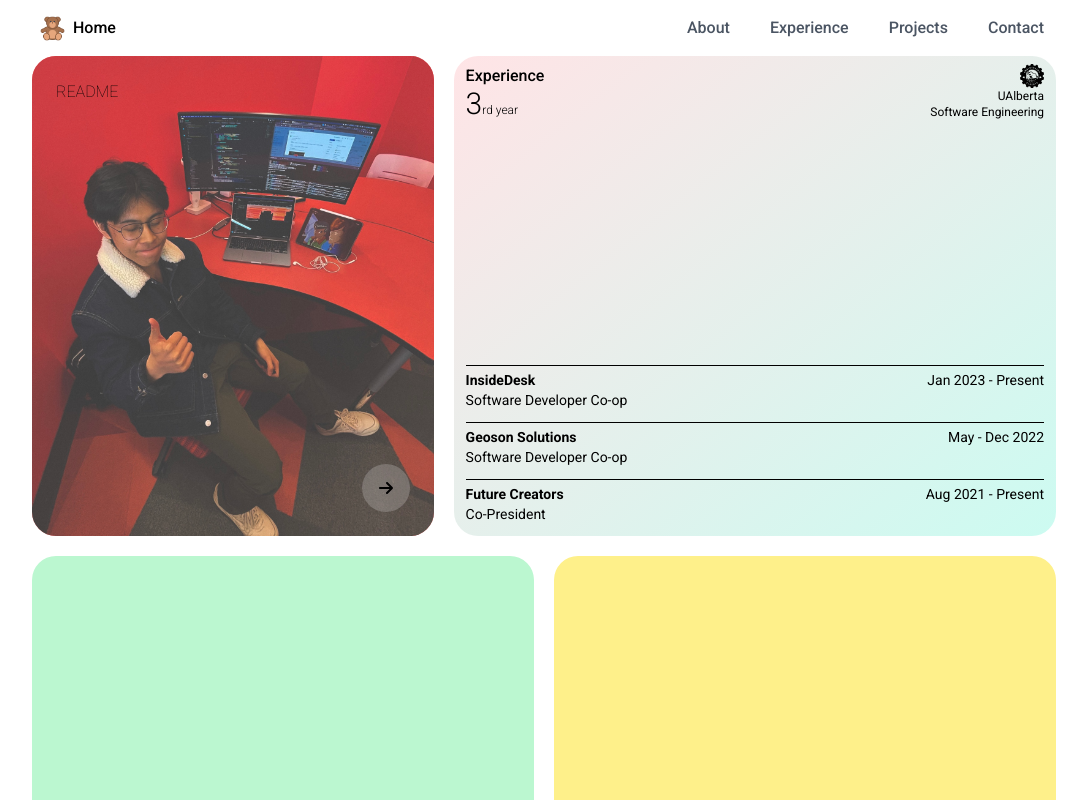
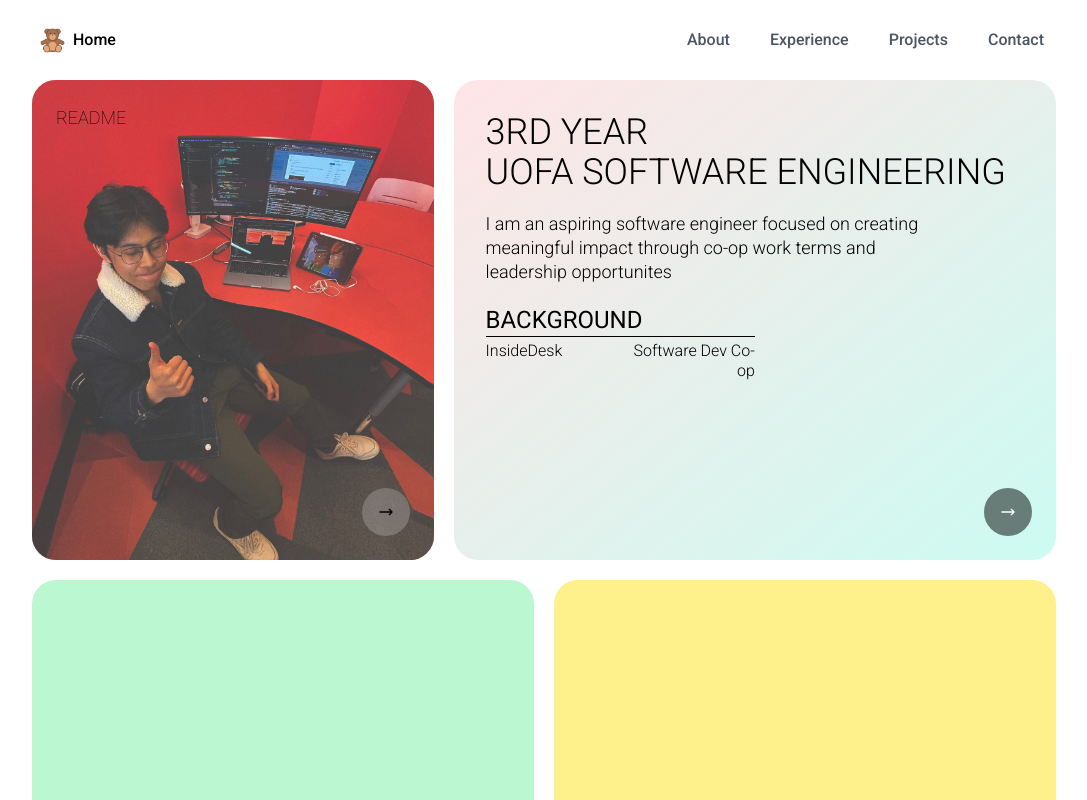
Before and after one commit to jdrco/self-portfolio, a Next.js app: page / in a window 1280 px wide. Shown: the top 800 px of the page, without its empty margins (96-1183 px from the left). Built offline with nearby package versions, Linux system fonts and the light colour scheme.

Commit message:
Refactored the Experience widget but not done yet lol

```diff
--- a/components/Navbar.js
+++ b/components/Navbar.js
@@ -9,7 +9,7 @@ const Navbar = () => {
   const [isOpen, setIsOpen] = useState(false);
 
   return (
-    <div className="my-2">
+    <div className="my-5">
       <div className="flex justify-between items-center">
         <div className="flex items-center gap-2 h-full ml-2">
           <Image
@@ -113,25 +113,25 @@ const Navbar = () => {
         </div>
       </div>
 
-      <div className={`${isOpen ? 'block' : 'hidden'} md:hidden`}>
+      <div className={`${isOpen ? 'block' : 'hidden'} md:hidden w-1/2 ml-auto `}>
         <div className="px-2 pt-2 pb-3 sm:px-3">
           <Link href="/about">
-            <a className=" block px-3 py-2 rounded-md text-base font-medium">
+            <a className="text-right block px-3 py-2 rounded-md text-base font-medium">
               About
             </a>
           </Link>
           <Link href="/experience">
-            <a className=" block px-3 py-2 rounded-md text-base font-medium">
+            <a className="text-right block px-3 py-2 rounded-md text-base font-medium">
               Experience
             </a>
           </Link>
           <Link href="/projects">
-            <a className="hover:text block px-3 py-2 rounded-md text-base font-medium">
+            <a className="text-right hover:text block px-3 py-2 rounded-md text-base font-medium">
               Projects
             </a>
           </Link>
           <Link href="/contact">
-            <a className=" block px-3 py-2 rounded-md text-base font-medium">
+            <a className="text-right block px-3 py-2 rounded-md text-base font-medium">
               Contact
             </a>
           </Link>
--- a/components/widgets/Experience.js
+++ b/components/widgets/Experience.js
@@ -1,63 +1,31 @@
-import Image from "next/image";
+import Image from 'next/image';
+import { HiOutlineArrowNarrowRight } from 'react-icons/hi';
+import Link from 'next/link';
 
 const Experience = () => {
   return (
-    <div className="h-full flex flex-col">
-      <div className="my-2 mx-3 flex flex-col justify-between h-full">
-        <div className="header flex flex-col mb-1">
-          <div className="tophalf flex flex-row flex-end items-end w-full">
-            <h1 className="text-black font-medium text-[10px] sm:text-base mr-auto">
-              Experience
-            </h1>
-            <div className="engglog h-4 w-4 sm:h-6 sm:w-6">
-              <Image
-                src="/eng.png"
-                layout="responsive"
-                className="object-contain w-full h-full relative"
-                width={15}
-                height={15}
-              />
-            </div>
-          </div>
-
-          <div className="bottomhalf flex flex-row flex-end items-end w-full">
-            <div className="text-black font-light text-2xl sm:text-3xl leading-5 sm:leading-6 mr-auto">
-              3<span className="text-sm sm:text-[12px]">rd year</span>
-            </div>
-            <div className="edu flex flex-col items-end w-auto h-auto">
-              <p className="text-black text-sm sm:text-xs leading-[8px]">
-                UAlberta
-              </p>
-              <p className="text-black text-sm sm:text-xs leading-3">
-                Software Engineering
-              </p>
-            </div>
-          </div>
-        </div>
-        <div className="experiences h-auto">
-          <div className="pt-1 text-black text-sm sm:text-sm leading-[9px] border-t-[1px] border-black mb-2 sm:mb-3">
-            <div className="flex flex-row flex-end items-end w-full">
-              <p className="font-bold mr-auto">InsideDesk</p>
-              <p className="">Jan 2023 - Present</p>
-            </div>
-            <p>Software Developer Co-op</p>
-          </div>
-          <div className="pt-1 text-black text-sm sm:text-sm leading-[9px] border-t-[1px] border-black mb-2 sm:mb-3">
-            <div className="flex flex-row flex-end items-end w-full">
-              <p className="font-bold mr-auto">Geoson Solutions</p>
-              <p className="">May - Dec 2022</p>
-            </div>
-            <p>Software Developer Co-op</p>
-          </div>
-          <div className="pt-1 text-black text-sm sm:text-sm leading-[9px] border-t-[1px] border-black mb-1">
-            <div className="flex flex-row flex-end items-end w-full">
-              <p className="font-bold mr-auto">Future Creators</p>
-              <p className="">Aug 2021 - Present</p>
-            </div>
-            <p>Co-President</p>
-          </div>
+    <div className="h-full flex flex-col p-8">
+      <div className="text-3xl font-light sm:text-4xl">
+        3RD YEAR <br></br>UOFA SOFTWARE ENGINEERING
+      </div>
+      <div className="text-base mt-5 leading-5 font-light w-[85%] sm:text-lg sm:leading-6">
+        I am an aspiring software engineer focused on creating meaningful impact
+        through co-op work terms and leadership opportunites
+      </div>
+      <div className="text-2xl mt-5">BACKGROUND</div>
+      <div className="flex flex-col">
+        <div className="w-1/2 flex pt-1 font-light border-t-[1px] border-black leading-5">
+          <div className="h-full w-1/2">InsideDesk</div>
+          <div className="h-full w-1/2 text-right">Software Dev Co-op</div>
         </div>
       </div>
+      <Link href="/about">
+        <button className="absolute h-12 w-12 bottom-6 right-6 bg-black bg-opacity-50 backdrop-blur-2xl rounded-full">
+          <div className="flex items-center justify-center invert">
+            <HiOutlineArrowNarrowRight />
+          </div>
+        </button>
+      </Link>
     </div>
   );
 };
--- a/components/widgets/Readme.js
+++ b/components/widgets/Readme.js
@@ -1,5 +1,5 @@
 import Image from 'next/image';
-import { ImArrowRight2 } from 'react-icons/im';
+import { HiOutlineArrowNarrowRight } from 'react-icons/hi';
 
 import Link from 'next/link';
 
@@ -7,11 +7,13 @@ const Readme = () => {
   return (
     <div className="flex flex-col">
       <Image src="/photo.jpg" layout="fill" className="object-cover" />
-      <div className="absolute top-6 left-6 text-black font-thin">README</div>
+      <div className="absolute top-6 left-6 text-black text-base font-thin sm:text-lg">
+        README
+      </div>
       <Link href="/about">
         <button className="absolute h-12 w-12 bottom-6 right-6 bg-white bg-opacity-20 backdrop-blur-2xl rounded-full">
           <div className="flex items-center justify-center">
-            <ImArrowRight2 />
+            <HiOutlineArrowNarrowRight />
           </div>
         </button>
       </Link>
--- a/pages/index.js
+++ b/pages/index.js
@@ -17,10 +17,10 @@ export default function Home() {
               <Readme />
             </div>
           </div>
-          <div className="card bg-gradient-to-br from-rose-100 to-teal-100 h-96 w-full sm:w-3/5 sm:h-[30rem]">
+          <div className="card bg-gradient-to-br from-rose-100 to-teal-100 w-full sm:w-3/5 sm:h-[30rem]">
             <Link href="/experience">
               <a className="h-full">
-                <Experience />{' '}
+                <Experience />
               </a>
             </Link>
           </div>
```
